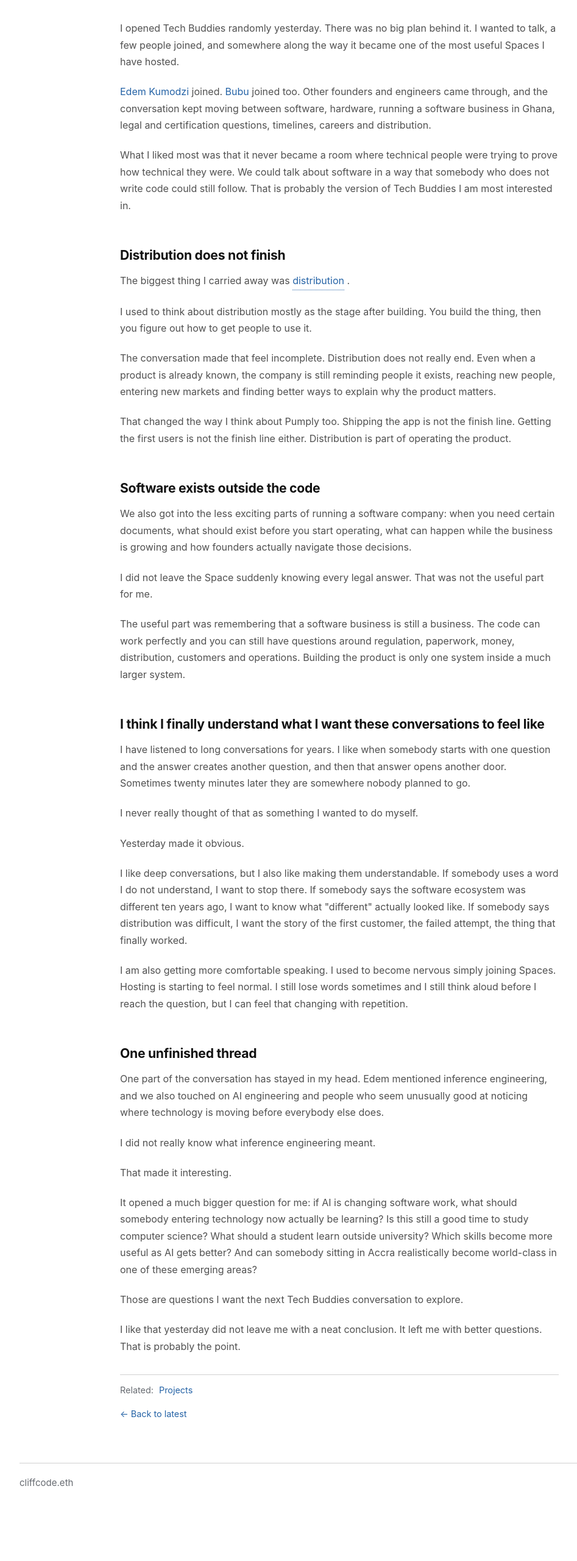
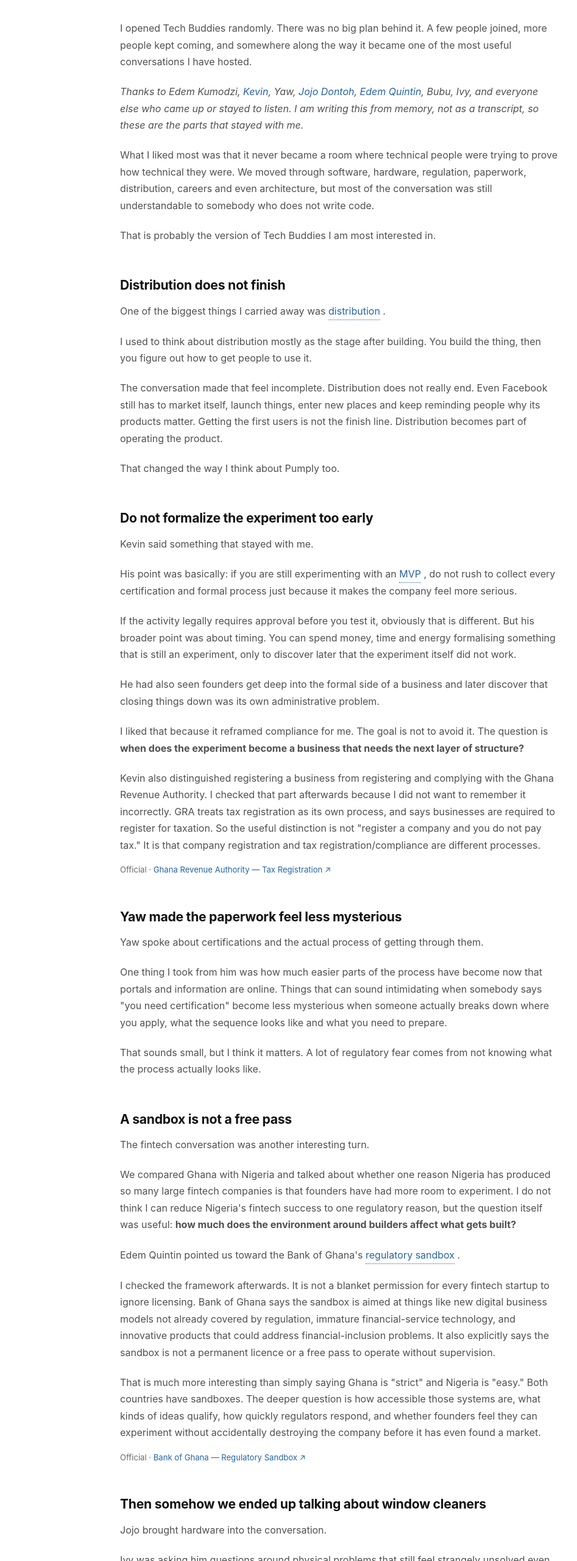
Before and after one commit to CodeClif/Portfolio-website, an Astro site: page /Portfolio-website/posts/notes-from-a-random-tech-buddies-space in a window 1280 px wide. Shown: the part 240-2800 px from the top of the page at 61% size, without its empty margins (83-1030 px from the left). Before the commit the page ends 2723 px from the top, so only its background shows below. Built offline with nearby package versions, Linux system fonts and the light colour scheme; Astro itself is replaced by a stand-in of ours.

Commit message:
Expand Tech Buddies diary with contributor insights

```diff
--- a/src/pages/posts/notes-from-a-random-tech-buddies-space.mdx
+++ b/src/pages/posts/notes-from-a-random-tech-buddies-space.mdx
@@ -1,59 +1,117 @@
 ---
 layout: ../../layouts/ArticleLayout.astro
 title: Notes from a random Tech Buddies Space
-description: "I opened a Space without much of a plan and left thinking differently about distribution, software businesses and the kind of conversations I want Tech Buddies to become."
+description: "I opened a Space without much of a plan and left thinking differently about distribution, regulation, hardware, software careers and the kind of conversations I want Tech Buddies to become."
 date: 2026-09-29
 type: Diary
 ---
 
 import Concept from '../../components/Concept.astro';
 
-I opened Tech Buddies randomly yesterday. There was no big plan behind it. I wanted to talk, a few people joined, and somewhere along the way it became one of the most useful Spaces I have hosted.
+I opened Tech Buddies randomly. There was no big plan behind it. A few people joined, more people kept coming, and somewhere along the way it became one of the most useful conversations I have hosted.
 
-<a href="https://x.com/edemkumodzi" target="_blank" rel="noopener noreferrer">Edem Kumodzi</a> joined. <a href="https://x.com/KiddBubu" target="_blank" rel="noopener noreferrer">Bubu</a> joined too. Other founders and engineers came through, and the conversation kept moving between software, hardware, running a software business in Ghana, legal and certification questions, timelines, careers and distribution.
+*Thanks to Edem Kumodzi, <a href="https://x.com/kevkingforever" target="_blank" rel="noopener noreferrer">Kevin</a>, Yaw, <a href="https://x.com/joojo_dontoh" target="_blank" rel="noopener noreferrer">Jojo Dontoh</a>, <a href="https://x.com/BraEdem_" target="_blank" rel="noopener noreferrer">Edem Quintin</a>, Bubu, Ivy, and everyone else who came up or stayed to listen. I am writing this from memory, not as a transcript, so these are the parts that stayed with me.*
 
-What I liked most was that it never became a room where technical people were trying to prove how technical they were. We could talk about software in a way that somebody who does not write code could still follow. That is probably the version of Tech Buddies I am most interested in.
+What I liked most was that it never became a room where technical people were trying to prove how technical they were. We moved through software, hardware, regulation, paperwork, distribution, careers and even architecture, but most of the conversation was still understandable to somebody who does not write code.
+
+That is probably the version of Tech Buddies I am most interested in.
 
 ## Distribution does not finish
 
-The biggest thing I carried away was <Concept term="distribution" meaning="The work of getting a product in front of the people who might use it, and giving them a reason to try it, return to it or tell someone else about it." analogy="A great restaurant can have excellent food and still stay empty if nobody knows it exists or why they should visit." example="For a software product, distribution can be word of mouth, social posts, partnerships, search, communities, direct outreach or many other ways people discover and adopt it." />.
+One of the biggest things I carried away was <Concept term="distribution" meaning="The work of getting a product in front of the people who might use it, and giving them a reason to try it, return to it or tell someone else about it." analogy="A great restaurant can have excellent food and still stay empty if nobody knows it exists or why they should visit." example="For a software product, distribution can be word of mouth, social posts, partnerships, search, communities, direct outreach or many other ways people discover and adopt it." />.
 
 I used to think about distribution mostly as the stage after building. You build the thing, then you figure out how to get people to use it.
 
-The conversation made that feel incomplete. Distribution does not really end. Even when a product is already known, the company is still reminding people it exists, reaching new people, entering new markets and finding better ways to explain why the product matters.
+The conversation made that feel incomplete. Distribution does not really end. Even Facebook still has to market itself, launch things, enter new places and keep reminding people why its products matter. Getting the first users is not the finish line. Distribution becomes part of operating the product.
 
-That changed the way I think about Pumply too. Shipping the app is not the finish line. Getting the first users is not the finish line either. Distribution is part of operating the product.
+That changed the way I think about Pumply too.
 
-## Software exists outside the code
+## Do not formalize the experiment too early
 
-We also got into the less exciting parts of running a software company: when you need certain documents, what should exist before you start operating, what can happen while the business is growing and how founders actually navigate those decisions.
+Kevin said something that stayed with me.
 
-I did not leave the Space suddenly knowing every legal answer. That was not the useful part for me.
+His point was basically: if you are still experimenting with an <Concept term="MVP" meaning="The smallest useful version of a product that lets you test whether the idea actually works for real people." analogy="Before building a full restaurant, you might first sell a small menu from one location and learn what people actually buy." example="An MVP for an app might have one core feature working well instead of ten unfinished features." />, do not rush to collect every certification and formal process just because it makes the company feel more serious.
 
-The useful part was remembering that a software business is still a business. The code can work perfectly and you can still have questions around regulation, paperwork, money, distribution, customers and operations. Building the product is only one system inside a much larger system.
+If the activity legally requires approval before you test it, obviously that is different. But his broader point was about timing. You can spend money, time and energy formalising something that is still an experiment, only to discover later that the experiment itself did not work.
 
-## I think I finally understand what I want these conversations to feel like
+He had also seen founders get deep into the formal side of a business and later discover that closing things down was its own administrative problem.
 
-I have listened to long conversations for years. I like when somebody starts with one question and the answer creates another question, and then that answer opens another door. Sometimes twenty minutes later they are somewhere nobody planned to go.
+I liked that because it reframed compliance for me. The goal is not to avoid it. The question is **when does the experiment become a business that needs the next layer of structure?**
+
+Kevin also distinguished registering a business from registering and complying with the Ghana Revenue Authority. I checked that part afterwards because I did not want to remember it incorrectly. GRA treats tax registration as its own process, and says businesses are required to register for taxation. So the useful distinction is not "register a company and you do not pay tax." It is that company registration and tax registration/compliance are different processes.
+
+<aside class="source-note"><span>Official · </span><a href="https://gra.gov.gh/domestic-tax/tax-registration/" target="_blank" rel="noopener noreferrer">Ghana Revenue Authority — Tax Registration ↗</a></aside>
+
+## Yaw made the paperwork feel less mysterious
+
+Yaw spoke about certifications and the actual process of getting through them.
+
+One thing I took from him was how much easier parts of the process have become now that portals and information are online. Things that can sound intimidating when somebody says "you need certification" become less mysterious when someone actually breaks down where you apply, what the sequence looks like and what you need to prepare.
+
+That sounds small, but I think it matters. A lot of regulatory fear comes from not knowing what the process actually looks like.
+
+## A sandbox is not a free pass
+
+The fintech conversation was another interesting turn.
+
+We compared Ghana with Nigeria and talked about whether one reason Nigeria has produced so many large fintech companies is that founders have had more room to experiment. I do not think I can reduce Nigeria's fintech success to one regulatory reason, but the question itself was useful: **how much does the environment around builders affect what gets built?**
+
+Edem Quintin pointed us toward the Bank of Ghana's <Concept term="regulatory sandbox" meaning="A controlled environment where a regulator lets eligible companies test a genuinely new financial product or business model with real users under supervision." analogy="It is closer to a supervised test track than an open road: you can test the vehicle, but there are boundaries, monitoring and conditions." example="A fintech with a new kind of financial service that existing rules do not clearly cover may apply to test it in a limited environment before wider rollout." />.
+
+I checked the framework afterwards. It is not a blanket permission for every fintech startup to ignore licensing. Bank of Ghana says the sandbox is aimed at things like new digital business models not already covered by regulation, immature financial-service technology, and innovative products that could address financial-inclusion problems. It also explicitly says the sandbox is not a permanent licence or a free pass to operate without supervision.
+
+That is much more interesting than simply saying Ghana is "strict" and Nigeria is "easy." Both countries have sandboxes. The deeper question is how accessible those systems are, what kinds of ideas qualify, how quickly regulators respond, and whether founders feel they can experiment without accidentally destroying the company before it has even found a market.
+
+<aside class="source-note"><span>Official · </span><a href="https://www.bog.gov.gh/fintech-innovation/innovation-hub/regulatory-sandbox/" target="_blank" rel="noopener noreferrer">Bank of Ghana — Regulatory Sandbox ↗</a></aside>
+
+## Then somehow we ended up talking about window cleaners
+
+Jojo brought hardware into the conversation.
+
+Ivy was asking him questions around physical problems that still feel strangely unsolved even though software keeps moving quickly. Window cleaning came up. We started breaking down why something that sounds simple becomes a real engineering problem once you include height, safety, cost, reliability and maintenance.
+
+Jojo works across hardware and software and is experimenting with robotics, so the conversation moved naturally from there into why hardware can feel slower and harder to change than software.
+
+Then somehow we were talking about buildings.
+
+There was a broader argument about whether modern engineering sometimes optimises so aggressively for cost, speed and repeatability that we lose some of the craftsmanship people admire in older architecture. I do not know that "old buildings were better" is a conclusion I would make that simply, but I liked where the conversation went: technological progress is not automatically the same thing as making every human-made thing more beautiful, durable or interesting.
+
+That is exactly the kind of tangent I enjoy.
+
+## I think I understand what I want these conversations to feel like
+
+I have listened to long conversations for years. I like when somebody starts with one question and the answer creates another question, and then that answer opens another door. Sometimes twenty minutes later everybody is somewhere nobody planned to go.
 
 I never really thought of that as something I wanted to do myself.
 
-Yesterday made it obvious.
+Now I do.
 
-I like deep conversations, but I also like making them understandable. If somebody uses a word I do not understand, I want to stop there. If somebody says the software ecosystem was different ten years ago, I want to know what "different" actually looked like. If somebody says distribution was difficult, I want the story of the first customer, the failed attempt, the thing that finally worked.
+I am also getting more comfortable speaking. I used to become nervous simply joining Spaces. Hosting is starting to feel normal. I still lose words sometimes and I still think aloud before I reach the question, but I can feel the improvement coming from doing it repeatedly.
 
-I am also getting more comfortable speaking. I used to become nervous simply joining Spaces. Hosting is starting to feel normal. I still lose words sometimes and I still think aloud before I reach the question, but I can feel that changing with repetition.
+The bigger thing is that I am learning how I learn.
+
+If somebody uses a word I do not understand, I want to stop there.
+
+If somebody says the software ecosystem was different ten years ago, I want to know what "different" looked like.
+
+If somebody says regulation kills startups, I want to know **which regulation, at what stage, and what actually happened to somebody who went through it**.
+
+That is where the interesting conversation starts for me.
 
 ## One unfinished thread
 
-One part of the conversation has stayed in my head. Edem mentioned inference engineering, and we also touched on AI engineering and people who seem unusually good at noticing where technology is moving before everybody else does.
+One part of the Space is still running through my head.
 
-I did not really know what inference engineering meant.
+Edem Kumodzi talked about people who seem unusually good at noticing where technology is moving early. He mentioned someone who got into crypto early and is now moving into inference engineering. We also touched on AI engineering and what these new careers actually mean.
+
+I did not really know what inference engineering was.
 
 That made it interesting.
 
 It opened a much bigger question for me: if AI is changing software work, what should somebody entering technology now actually be learning? Is this still a good time to study computer science? What should a student learn outside university? Which skills become more useful as AI gets better? And can somebody sitting in Accra realistically become world-class in one of these emerging areas?
 
-Those are questions I want the next Tech Buddies conversation to explore.
+That is probably where the next Tech Buddies Space goes.
 
-I like that yesterday did not leave me with a neat conclusion. It left me with better questions. That is probably the point.
+I like that this Space did not leave me with a neat conclusion. It left me with better questions.
+
+That is probably the point.
```
